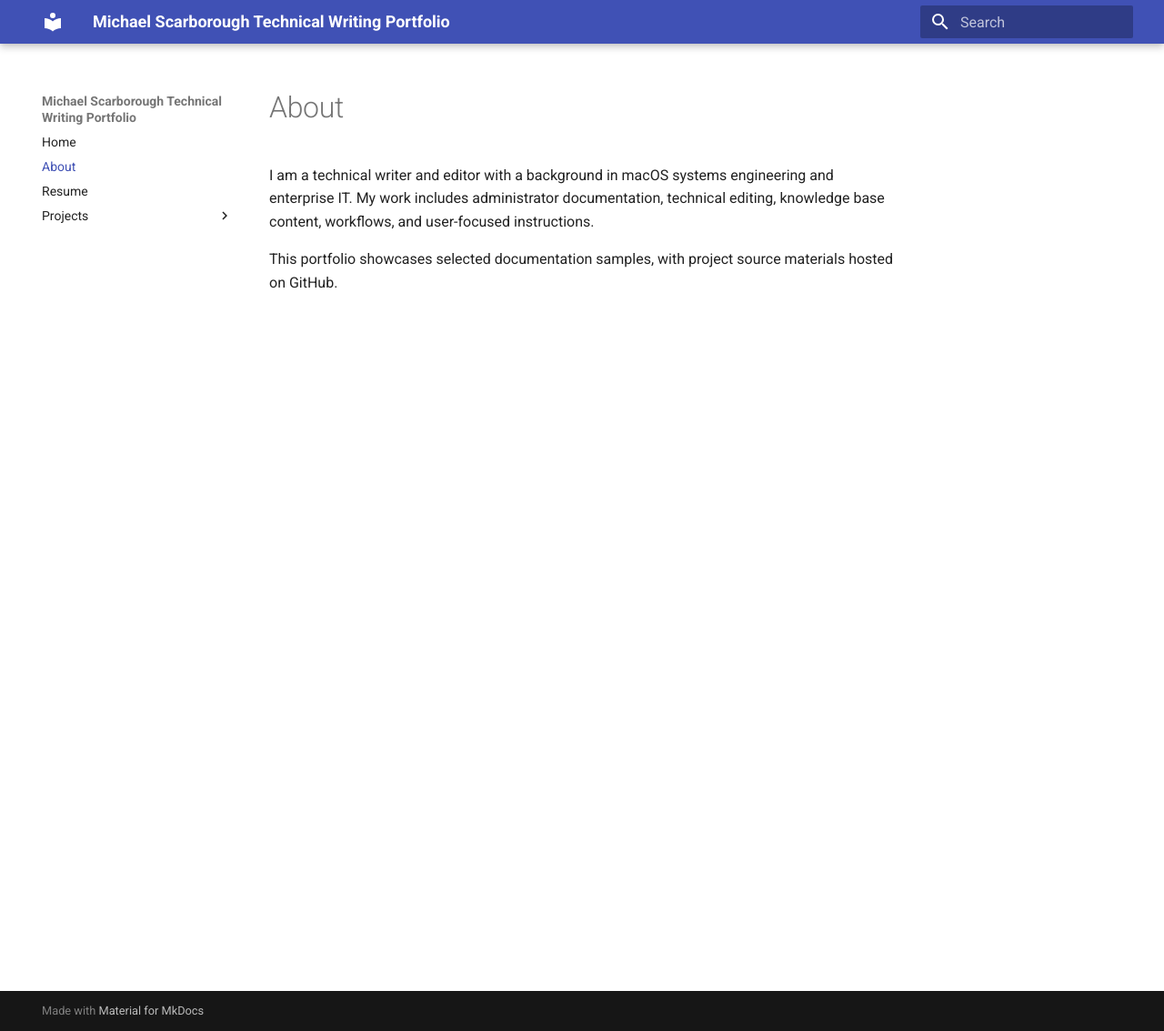
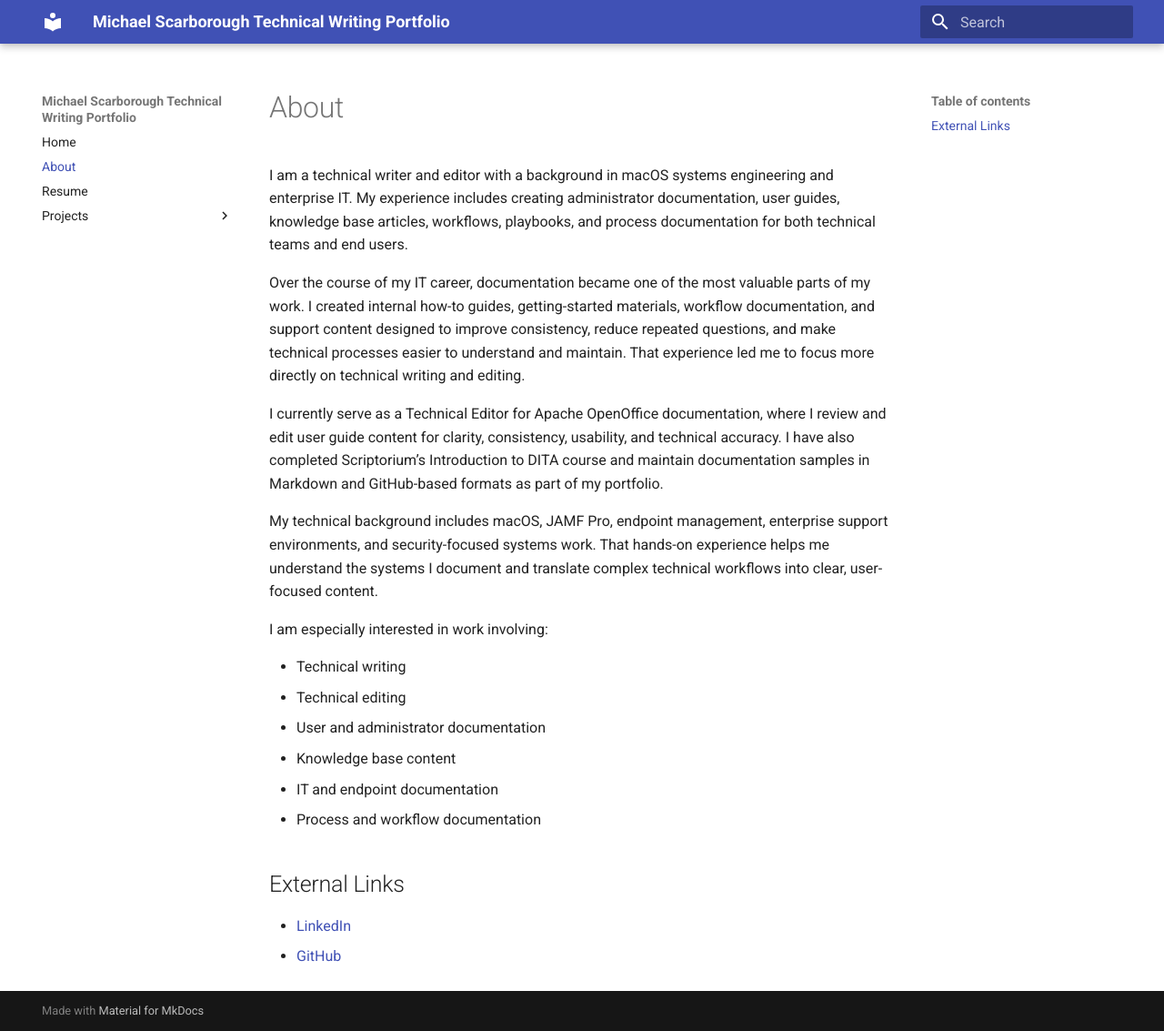
Before and after one commit to MackMike/technical-writing-portfolio-site, an MkDocs documentation site: the page built from docs/about.md, in a window 1280 px wide and 1133 px high. Shown: the whole window at 91% size. Built offline with MkDocs 1.6.1 and Material for MkDocs 9.7.7, drawn with Linux system fonts in a browser that asks for light colours.

Commit message:
Update about.md

```diff
--- a/docs/about.md
+++ b/docs/about.md
@@ -1,5 +1,22 @@
 # About
 
-I am a technical writer and editor with a background in macOS systems engineering and enterprise IT. My work includes administrator documentation, technical editing, knowledge base content, workflows, and user-focused instructions.
+I am a technical writer and editor with a background in macOS systems engineering and enterprise IT. My experience includes creating administrator documentation, user guides, knowledge base articles, workflows, playbooks, and process documentation for both technical teams and end users.
 
-This portfolio showcases selected documentation samples, with project source materials hosted on GitHub.
+Over the course of my IT career, documentation became one of the most valuable parts of my work. I created internal how-to guides, getting-started materials, workflow documentation, and support content designed to improve consistency, reduce repeated questions, and make technical processes easier to understand and maintain. That experience led me to focus more directly on technical writing and editing.
+
+I currently serve as a Technical Editor for Apache OpenOffice documentation, where I review and edit user guide content for clarity, consistency, usability, and technical accuracy. I have also completed Scriptorium’s Introduction to DITA course and maintain documentation samples in Markdown and GitHub-based formats as part of my portfolio.
+
+My technical background includes macOS, JAMF Pro, endpoint management, enterprise support environments, and security-focused systems work. That hands-on experience helps me understand the systems I document and translate complex technical workflows into clear, user-focused content.
+
+I am especially interested in work involving:
+
+- Technical writing
+- Technical editing
+- User and administrator documentation
+- Knowledge base content
+- IT and endpoint documentation
+- Process and workflow documentation
+
+## External Links
+- [LinkedIn](https://www.linkedin.com/in/jbob/)
+- [GitHub](https://github.com/yourusername)
```
